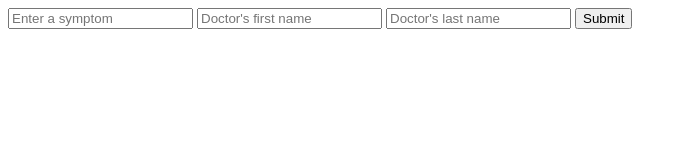
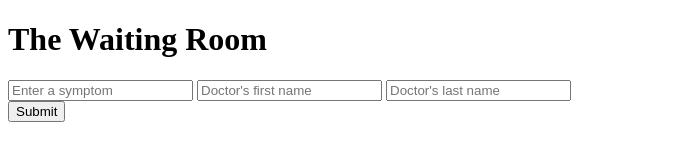
Before and after one commit to bjrshea/doctor-finder, a plain HTML site: page src/index.html in a window 1280 px wide. Shown: the whole page, without its empty margins (0-687 px from the left). Drawn offline with Linux system fonts and the light colour scheme.

Commit message:
Change background color.

```diff
--- a/src/index.html
+++ b/src/index.html
@@ -2,13 +2,19 @@
 <html>
 <head>
   <title>Doctor Finder</title>
+  <link href="https://fonts.googleapis.com/css?family=Julius+Sans+One" rel="stylesheet">
 </head>
 <body>
+  <header>
+    <h1>The Waiting Room</h1>
+  </header>
   <div class="container">
     <form class="user-form">
-      <input id="symptoms" type="text" placeholder="Enter a symptom">
-      <input id="doctor-first-name" type="text" placeholder="Doctor's first name">
-      <input id="doctor-last-name" type="text" placeholder="Doctor's last name">
+      <div class="user-form-box">
+        <input id="symptoms" type="text" placeholder="Enter a symptom">
+        <input id="doctor-first-name" type="text" placeholder="Doctor's first name">
+        <input id="doctor-last-name" type="text" placeholder="Doctor's last name">
+      </div>
       <button id="user-button" type="button">Submit</button>
     </form>
     <div id="results"></div>
--- /dev/null
+++ b/src/styles.css
@@ -0,0 +1,36 @@
+header, body {
+  background-color: #FFF2CC;
+}
+header {
+  text-align: center;
+  font-family: 'Julius Sans One', sans-serif;
+  border-top: solid 2px black;
+  border-bottom: solid 2px black;
+  padding: 15px;
+}
+.container {
+  margin: 5% auto;
+}
+.user-form {
+  display: flex;
+  justify-content: center;
+}
+.user-form-box input {
+  display: flex;
+  flex-direction: column;
+  align-content: flex-start;
+  flex-wrap: wrap;
+  text-align: center;
+}
+.user-form-box button {
+  display: flex;
+  flex-direction: column;
+  align-content: flex-start;
+  flex-wrap: wrap;
+}
+#results {
+  margin-top: 20px;
+}
+#results img {
+  margin-bottom: 20px;
+}
```
